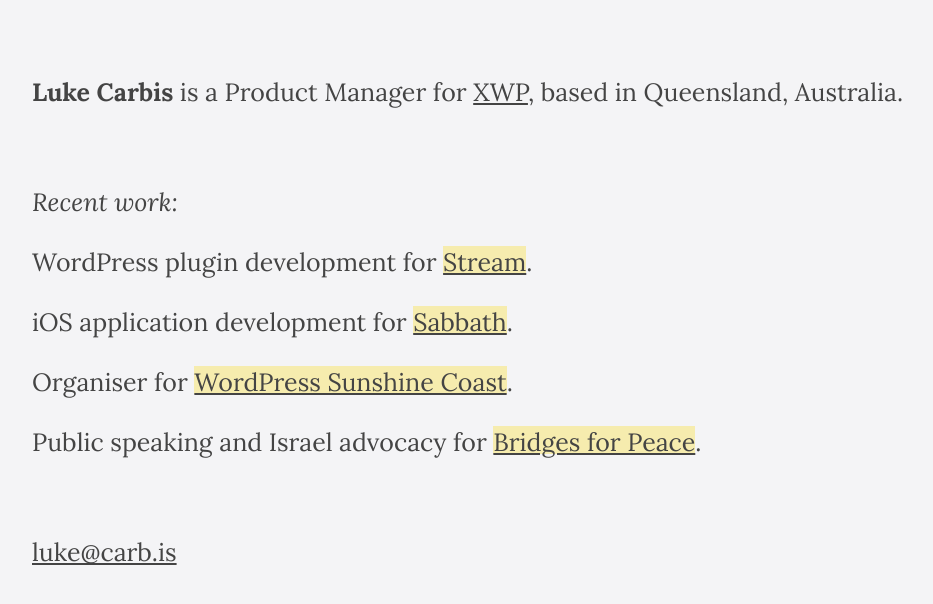
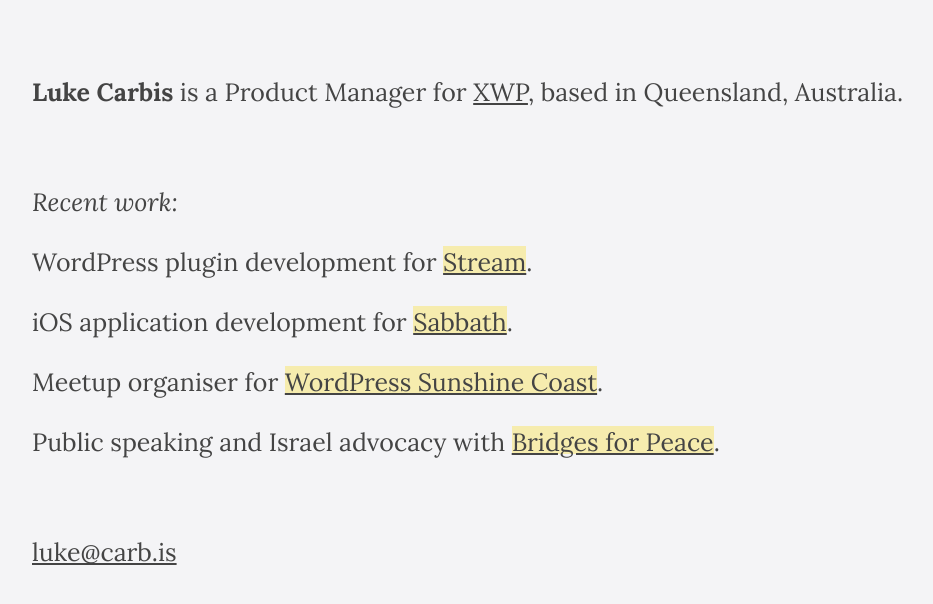
Before and after one commit to lukecarbis/old-carb.is, a Jekyll site: the page built from index.html, in a window 1280 px wide. Shown: the top 604 px of the page, without its empty margins (128-1061 px from the left). Built offline with Jekyll 4.4.1, drawn with Linux system fonts in a browser that asks for light colours.

Commit message:
Update recent work copy

```diff
--- a/_config.yml
+++ b/_config.yml
@@ -13,8 +13,8 @@
 work:
   - "WordPress plugin development for [Stream](http://wp-stream.com)."
   - "iOS application development for [Sabbath](https://sabbath.io)."
-  - "Organiser for [WordPress Sunshine Coast](http://wpsc.co)."
-  - "Public speaking and Israel advocacy for [Bridges for Peace](http://bridgesforpeace.com)."
+  - "Meetup organiser for [WordPress Sunshine Coast](http://wpsc.co)."
+  - "Public speaking and Israel advocacy with [Bridges for Peace](http://bridgesforpeace.com)."
 
 # Build settings
 markdown: kramdown
```
